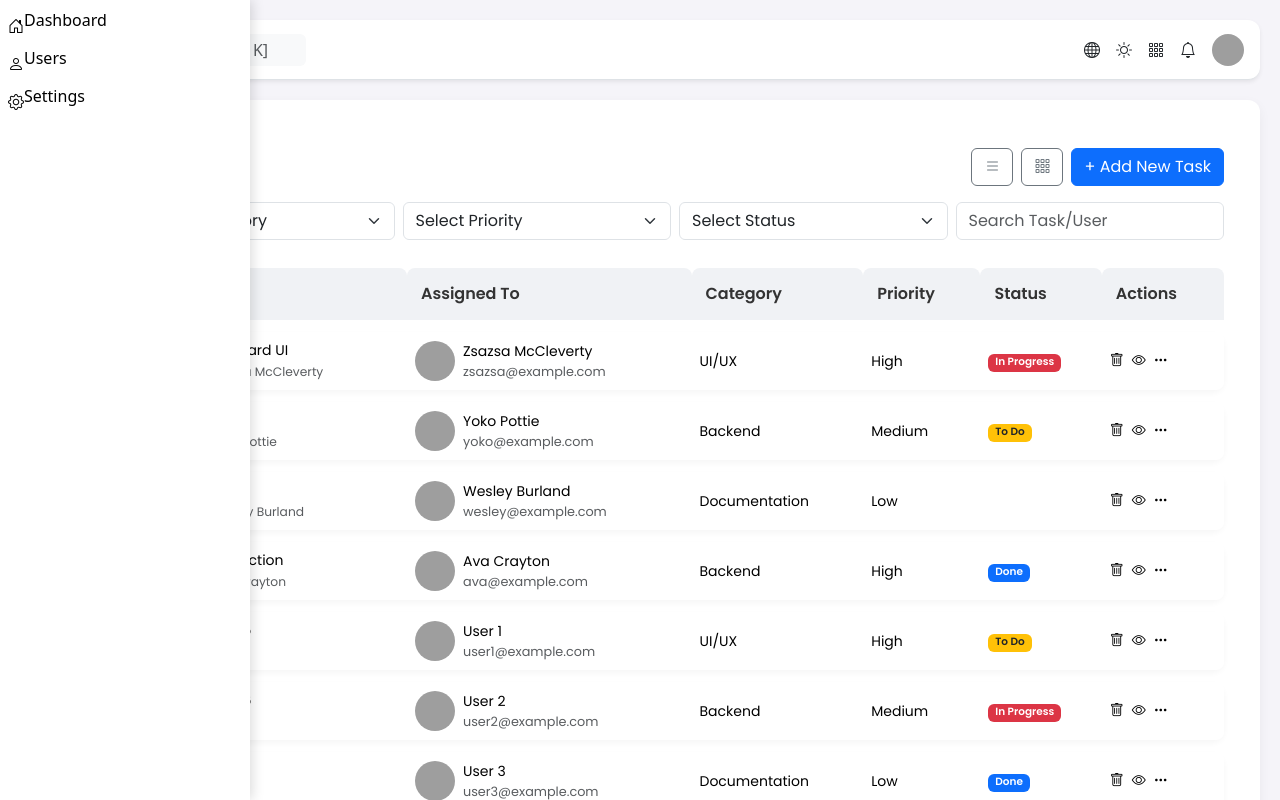
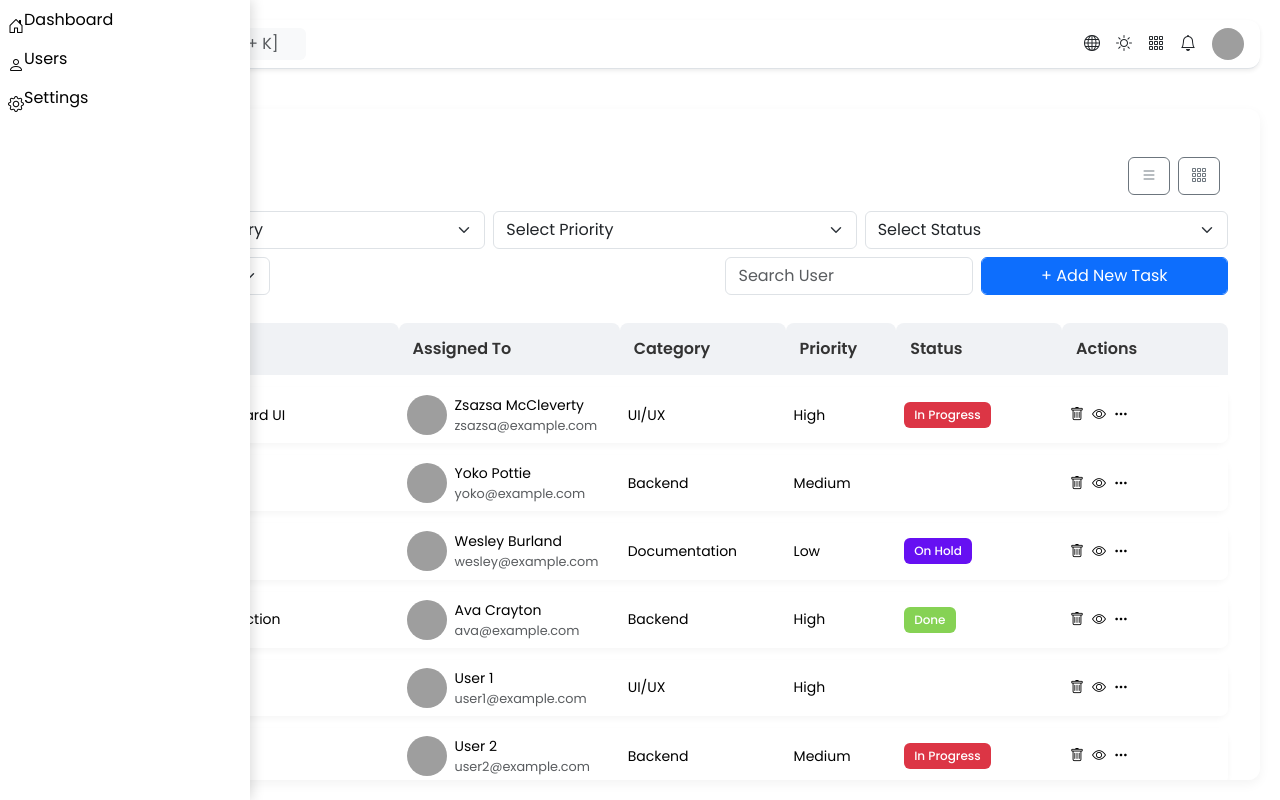
Before and after one commit to ysakiiiiiii/TaskManager-Frontend, a React (Vite) app: page / in a window 1280 px wide. Built offline with nearby package versions, Linux system fonts and the light colour scheme; grey boxes are pictures that could not be loaded.

Commit message:
Task Table

```diff
--- a/src/components/SidebarLayout.tsx
+++ b/src/components/SidebarLayout.tsx
@@ -4,12 +4,12 @@ import '../styles/SidebarLayout.css';
 import TaskTable from './TaskTable';
 
 const SidebarLayout: React.FC = () => {
-  const [isMobile, setIsMobile] = useState(window.innerWidth <= 900);
+  const [isMobile, setIsMobile] = useState(window.innerWidth <= 1200);
   const [isSidebarOpen, setSidebarOpen] = useState(false);
 
   useEffect(() => {
     const handleResize = () => {
-      const mobile = window.innerWidth <= 900;
+      const mobile = window.innerWidth <= 1200;
       setIsMobile(mobile);
       if (!mobile) setSidebarOpen(false);
     };
@@ -21,7 +21,6 @@ const SidebarLayout: React.FC = () => {
   const toggleSidebar = () => setSidebarOpen(!isSidebarOpen);
 
   return (
-    <div style={{ height: '100vh', overflow: 'hidden', background: '#f5f4f9' }}>
     <div className="layout-container">
       {/* Sidebar */}
       <div
@@ -48,12 +47,11 @@ const SidebarLayout: React.FC = () => {
         <div className="overlay" onClick={() => setSidebarOpen(false)} />
       )}
 
-        {/* Main content */}
-        <div className="content-area">
+      {/* Main content area */}
+      <div className="content-area d-flex flex-column">
         <TopNavbar onToggleSidebar={toggleSidebar} />
-          <div className="main-content">
+        <div className="main-content flex-grow-1 overflow-auto px-3">
           <TaskTable />
-          </div>
         </div>
       </div>
     </div>
--- a/src/components/TaskTable.tsx
+++ b/src/components/TaskTable.tsx
@@ -1,54 +1,41 @@
-import React, { useState } from 'react';
-import '../styles/TaskTable.css';
-import 'bootstrap/dist/css/bootstrap.min.css';
-import 'bootstrap-icons/font/bootstrap-icons.css';
+import React, { useState } from "react";
+import "../styles/TaskTable.css";
+import "bootstrap/dist/css/bootstrap.min.css";
+import "bootstrap-icons/font/bootstrap-icons.css";
 
-import type { Task, Status } from '../data/types';
-import { allTasks } from '../data/allTasks';
+import type { Task, Status } from "../data/types";
+import { allTasks } from "../data/allTasks";
 
-const getStatusBadgeClass = (status: Status): string => {
+const getStatusColor = (status: Status): string => {
   switch (status) {
-    case 'To Do':
-      return 'bg-warning text-dark';
-    case 'In Progress':
-      return 'bg-danger text-white';
-    case 'Done':
-      return 'bg-primary text-white';
-    case 'On Hold':
-      return 'bg-indigo text-white';
-    default:
-      return 'bg-success text-white';
+    case "To Do": return "";
+    case "In Progress": return "#dc3545";
+    case "Done": return "#86d254";
+    case "On Hold": return "#6610f2";
+    default: return "#4caf50";
   }
 };
 
 export default function TaskTable() {
-  const [filters, setFilters] = useState<{
-    category: string;
-    priority: string;
-    status: string;
-  }>({ category: '', priority: '', status: '' });
+  const [filters, setFilters] = useState({ category: "", priority: "", status: "" });
+  const [search, setSearch] = useState("");
+  const [view, setView] = useState<"list" | "card">("list");
+  const [page, setPage] = useState(1);
+  const [tasksPerPage, setTasksPerPage] = useState(10);
 
-  const [search, setSearch] = useState('');
-  const [view, setView] = useState<'list' | 'card'>('list');
-  const [page, setPage] = useState(1);
-  const tasksPerPage = 10;
-
-  const filteredTasks = allTasks.filter((task) => {
-    return (
-      (filters.category === '' || task.category === filters.category) &&
-      (filters.priority === '' || task.priority === filters.priority) &&
-      (filters.status === '' || task.status === filters.status) &&
+  const filteredTasks = allTasks.filter((task) => (
+    (!filters.category || task.category === filters.category) &&
+    (!filters.priority || task.priority === filters.priority) &&
+    (!filters.status || task.status === filters.status) &&
     (task.title.toLowerCase().includes(search.toLowerCase()) ||
       task.assignedTo.name.toLowerCase().includes(search.toLowerCase()))
-    );
-  });
+  ));
 
-  const paginatedTasks = filteredTasks.slice(
-    (page - 1) * tasksPerPage,
-    page * tasksPerPage
-  );
+  const paginatedTasks = tasksPerPage === 0
+    ? filteredTasks
+    : filteredTasks.slice((page - 1) * tasksPerPage, page * tasksPerPage);
 
-  const totalPages = Math.ceil(filteredTasks.length / tasksPerPage);
+  const totalPages = tasksPerPage === 0 ? 1 : Math.ceil(filteredTasks.length / tasksPerPage);
 
   const handleFilterChange = (key: keyof typeof filters, value: string) => {
     setFilters((prev) => ({ ...prev, [key]: value }));
@@ -56,39 +43,36 @@ export default function TaskTable() {
   };
 
   return (
-    <div className="container mt-4">
+    <div className="task-table-wrapper px-3 py-4">
       <div className="d-flex justify-content-between align-items-center mb-3">
-        <h4 className="mb-0">Tasks</h4>
+        <h4 className="font-poppins mb-0 fs-5 fs-md-4 fs-lg-3">Tasks</h4>
         <div>
-          <button className="btn btn-outline-secondary me-2" onClick={() => setView('list')}>
-            <i className="bi bi-list"></i>
-          </button>
-          <button className="btn btn-outline-secondary me-2" onClick={() => setView('card')}>
-            <i className="bi bi-grid-3x3-gap"></i>
-          </button>
-          <button className="btn btn-primary">+ Add New Task</button>
+          <button className="btn btn-outline-secondary me-2" onClick={() => setView("list")}> <i className="bi bi-list"></i> </button>
+          <button className="btn btn-outline-secondary me-2" onClick={() => setView("card")}> <i className="bi bi-grid-3x3-gap"></i> </button>
         </div>
       </div>
 
-      <div className="row g-2 mb-3">
-        <div className="col-md-3">
-          <select className="form-select" onChange={(e) => handleFilterChange('category', e.target.value)}>
+      <div className="mb-3">
+        {/* Top Row: Filters */}
+        <div className="row g-2 mb-2">
+          <div className="col-md">
+            <select className="form-select" onChange={(e) => handleFilterChange("category", e.target.value)}>
               <option value="">Select Category</option>
               <option value="UI/UX">UI/UX</option>
               <option value="Backend">Backend</option>
               <option value="Documentation">Documentation</option>
             </select>
           </div>
-        <div className="col-md-3">
-          <select className="form-select" onChange={(e) => handleFilterChange('priority', e.target.value)}>
+          <div className="col-md">
+            <select className="form-select" onChange={(e) => handleFilterChange("priority", e.target.value)}>
               <option value="">Select Priority</option>
               <option value="High">High</option>
               <option value="Medium">Medium</option>
               <option value="Low">Low</option>
             </select>
           </div>
-        <div className="col-md-3">
-          <select className="form-select" onChange={(e) => handleFilterChange('status', e.target.value)}>
+          <div className="col-md">
+            <select className="form-select" onChange={(e) => handleFilterChange("status", e.target.value)}>
               <option value="">Select Status</option>
               <option value="To Do">To Do</option>
               <option value="In Progress">In Progress</option>
@@ -96,51 +80,67 @@ export default function TaskTable() {
               <option value="On Hold">On Hold</option>
             </select>
           </div>
-        <div className="col-md-3">
+        </div>
+
+        {/* Bottom Row: Pagination + Search + Add */}
+        <div className="d-flex flex-wrap justify-content-between align-items-center gap-2">
+          <div>
+            <select className="form-select">
+              <option>5 per page</option>
+              <option>10 per page</option>
+              <option>20 per page</option>
+              <option>50 per page</option>
+            </select>
+          </div>
+
+          <div className="d-flex align-items-center gap-2">
             <input
               type="text"
               className="form-control"
-            placeholder="Search Task/User"
+              placeholder="Search User"
               value={search}
               onChange={(e) => setSearch(e.target.value)}
             />
+            <button className="btn btn-primary form-control">+ Add New Task</button>
+          </div>
         </div>
       </div>
 
-      {view === 'list' ? (
-        <table className="table table-bordered align-middle">
+
+      {view === "list" ? (
+        <table className="table table-bordered align-middle table-fixed w-100">
           <thead className="table-light">
             <tr>
-              <th>Task Title</th>
-              <th>Assigned To</th>
-              <th>Category</th>
-              <th>Priority</th>
-              <th>Status</th>
-              <th>Actions</th>
+              <th style={{ width: "25%" }}>Task Title</th>
+              <th className="d-none d-md-table-cell" style={{ width: "20%" }}>Assigned To</th>
+              <th className="d-none d-md-table-cell" style={{ width: "15%" }}>Category</th>
+              <th className="d-none d-md-table-cell" style={{ width: "10%" }}>Priority</th>
+              <th className="d-none d-md-table-cell" style={{ width: "15%" }}>Status</th>
+              <th className="d-none d-md-table-cell" style={{ width: "15%" }}>Actions</th>
             </tr>
           </thead>
           <tbody>
             {paginatedTasks.map((task, idx) => (
               <tr key={idx}>
-                <td>
+                <td style={{ borderLeft: `5px solid ${getStatusColor(task.status)}`, borderRadius: "8px 0 0 8px" }}>
                   <div>{task.title}</div>
-                  <small className="text-muted">Created by {task.assignedTo.name}</small>
+                  <small className="text-muted d-md-none">By {task.assignedTo.name}</small>
                 </td>
-                <td>
+                <td className="d-none d-md-table-cell">
                   <div className="d-flex align-items-center gap-2">
                     <img src={task.assignedTo.avatar} alt="avatar" className="rounded-circle" width="40" height="40" />
                     <div>
                       <div>{task.assignedTo.name}</div>
-                      <div className="text-muted" style={{ fontSize: '0.8rem' }}>{task.assignedTo.email}</div>
+                      <div className="text-muted" style={{ fontSize: "0.8rem" }}>{task.assignedTo.email}</div>
                     </div>
                   </div>
                 </td>
-                <td>{task.category}</td>
-                <td>{task.priority}</td>
-                <td>
-                  <span className={`badge ${getStatusBadgeClass(task.status)}`}>{task.status}</span>
+                <td className="d-none d-md-table-cell">{task.category}</td>
+                <td className="d-none d-md-table-cell">{task.priority}</td>
+                <td className="d-none d-md-table-cell">
+                  <span className="status-pill" style={{ backgroundColor: getStatusColor(task.status) }}>{task.status}</span>
                 </td>
-                <td>
+                <td className="d-none d-md-table-cell">
                   <i className="bi bi-trash me-2 cursor-pointer"></i>
                   <i className="bi bi-eye me-2 cursor-pointer"></i>
                   <i className="bi bi-three-dots"></i>
@@ -159,7 +159,9 @@ export default function TaskTable() {
                   <p className="card-subtitle text-muted mb-2">Created by {task.assignedTo.name}</p>
                   <p className="mb-1"><strong>Category:</strong> {task.category}</p>
                   <p className="mb-1"><strong>Priority:</strong> {task.priority}</p>
-                  <p className="mb-1"><strong>Status:</strong> <span className={`badge ${getStatusBadgeClass(task.status)}`}>{task.status}</span></p>
+                  <p className="mb-1">
+                    <strong>Status:</strong> <span className="status-pill" style={{ backgroundColor: getStatusColor(task.status) }}>{task.status}</span>
+                  </p>
                 </div>
               </div>
             </div>
@@ -167,15 +169,29 @@ export default function TaskTable() {
         </div>
       )}
 
+      {totalPages > 1 && (
         <nav className="mt-3">
           <ul className="pagination justify-content-center">
+            <li className={`page-item ${page === 1 ? "disabled" : ""}`}>
+              <button className="page-link" onClick={() => setPage(1)}>&laquo;</button>
+            </li>
+            <li className={`page-item ${page === 1 ? "disabled" : ""}`}>
+              <button className="page-link" onClick={() => setPage(page - 1)}>&lsaquo;</button>
+            </li>
             {[...Array(totalPages)].map((_, i) => (
-            <li key={i} className={`page-item ${page === i + 1 ? 'active' : ''}`}>
+              <li key={i} className={`page-item ${page === i + 1 ? "active" : ""}`}>
                 <button className="page-link" onClick={() => setPage(i + 1)}>{i + 1}</button>
               </li>
             ))}
+            <li className={`page-item ${page === totalPages ? "disabled" : ""}`}>
+              <button className="page-link" onClick={() => setPage(page + 1)}>&rsaquo;</button>
+            </li>
+            <li className={`page-item ${page === totalPages ? "disabled" : ""}`}>
+              <button className="page-link" onClick={() => setPage(totalPages)}>&raquo;</button>
+            </li>
           </ul>
         </nav>
+      )}
     </div>
   );
 }
--- a/src/components/TopNavbar.tsx
+++ b/src/components/TopNavbar.tsx
@@ -10,7 +10,7 @@ const TopNavbar: React.FC<Props> = ({ onToggleSidebar }) => {
     <div className="top-navbar d-flex justify-content-between align-items-center px-3 py-2 shadow-sm bg-white">
       <div className="d-flex align-items-center gap-3">
         <i
-          className="bi bi-list fs-4 cursor-pointer d-lg-none"
+          className="bi bi-list fs-4 cursor-pointer d-xl-none"
           onClick={onToggleSidebar}
         ></i>
 
--- a/src/main.tsx
+++ b/src/main.tsx
@@ -3,6 +3,7 @@ import { createRoot } from 'react-dom/client'
 import App from './App.tsx'
 import 'bootstrap/dist/css/bootstrap.min.css';
 import 'bootstrap-icons/font/bootstrap-icons.css';
+import './styles/index.css'
 
 createRoot(document.getElementById('root')!).render(
   <StrictMode>
--- a/src/styles/SidebarLayout.css
+++ b/src/styles/SidebarLayout.css
@@ -2,7 +2,6 @@
   display: flex;
   height: 100vh;
   overflow: hidden;
-  position: relative;
 }
 
 /* SIDEBAR */
@@ -19,11 +18,10 @@
   z-index: 1100;
 }
 
-/* DESKTOP BEHAVIOR */
-@media (min-width: 901px) {
+/* DESKTOP */
+@media (min-width: 1201px) {
   .sidebar {
     width: 70px;
-    transition: width 0.3s ease;
   }
 
   .sidebar.collapsed:hover {
@@ -47,12 +45,12 @@
   }
 
   .main-content {
-  margin: 20px 20px 20px 90px;
+    margin: 20px 20px 20px 90px;
   }
 }
 
-/* MOBILE BEHAVIOR */
-@media (max-width: 900px) {
+/* MOBILE */
+@media (max-width: 1200px) {
   .sidebar {
     transform: translateX(-100%);
     width: 250px;
@@ -63,12 +61,7 @@
   }
 
   .main-content {
-  margin: 20px;
-  }
-
-  .main-content {
-  margin: 20px;
-
+    margin: 20px;
   }
 }
 
@@ -91,7 +84,6 @@
   background-color: #f5f5f8;
 }
 
-
 /* OVERLAY for MOBILE */
 .overlay {
   position: fixed;
@@ -102,18 +94,21 @@
   z-index: 1000;
 }
 
-/* MAIN CONTENT */
+/* CONTENT AREA */
 .content-area {
+  margin-left: 0;
   flex-grow: 1;
   width: 100%;
+  height: 100vh;
+  overflow: hidden;
   position: relative;
   z-index: 1;
 }
 
-  .main-content {
+/* MAIN CONTENT */
+.main-content {
   background-color: #ffffff;
   border-radius: 12px;
-  padding: 1.5rem;
-  overflow: auto;
+  padding: 1.5rem 0.5rem;
   box-shadow: 0 4px 12px rgba(0, 0, 0, 0.05);
-  }
+}
--- a/src/styles/TaskTable.css
+++ b/src/styles/TaskTable.css
@@ -1,12 +1,15 @@
-@import url('https://fonts.googleapis.com/css2?family=Poppins:wght@400;500;600&display=swap');
+@import url("https://fonts.googleapis.com/css2?family=Poppins:wght@400;500;600&display=swap");
 
 body {
-  font-family: 'Poppins', sans-serif;
+  font-family: "Poppins", sans-serif;
   background-color: #f7f9fc;
 }
 
 .container {
-  font-family: 'Poppins', sans-serif;
+  font-family: "Poppins", sans-serif;
+  padding-left: 0px;
+  padding-right: 0px;
+  margin: 0 8px;
 }
 
 .table {
@@ -49,7 +52,7 @@ body {
 }
 
 .table td:first-child {
-  border-left: 4px solid #5b6dfa;
+  border-left: 5px solid #5b6dfa;
   border-radius: 8px 0 0 8px;
 }
 
@@ -103,6 +106,15 @@ body {
   border-radius: 6px;
 }
 
+.status-pill {
+  color: #fff;
+  padding: 4px 10px;
+  border-radius: 6px;
+  font-size: 0.75rem;
+  font-weight: 500;
+  display: inline-block;
+}
+
 .cursor-pointer {
   cursor: pointer;
 }
--- a/src/styles/TopNavbar.css
+++ b/src/styles/TopNavbar.css
@@ -19,14 +19,16 @@
   cursor: pointer;
 }
 
-@media(max-width: 900px){
-   .top-navbar{
-      margin: 20px;
-   }
+/* MOBILE view */
+@media (max-width: 1200px) {
+  .top-navbar {
+    margin: 20px;
+  }
 }
 
-@media(min-width: 901px){
-   .top-navbar{
-      margin: 20px 20px 20px 90px;
-   }
+/* DESKTOP view */
+@media (min-width: 1201px) {
+  .top-navbar {
+    margin: 20px 20px 20px 90px;
+  }
 }
--- a/src/styles/index.css
+++ b/src/styles/index.css
@@ -1,5 +1,9 @@
+@import url("https://fonts.googleapis.com/css2?family=Poppins:wght@400;500;600&display=swap");
+
+
 html, body, #root {
   margin: 0;
   padding: 0;
   height: 100%;
+  font-family: 'Poppins', sans-serif;
 }
```
Lines whose indentation alone changed are shown as unchanged.
